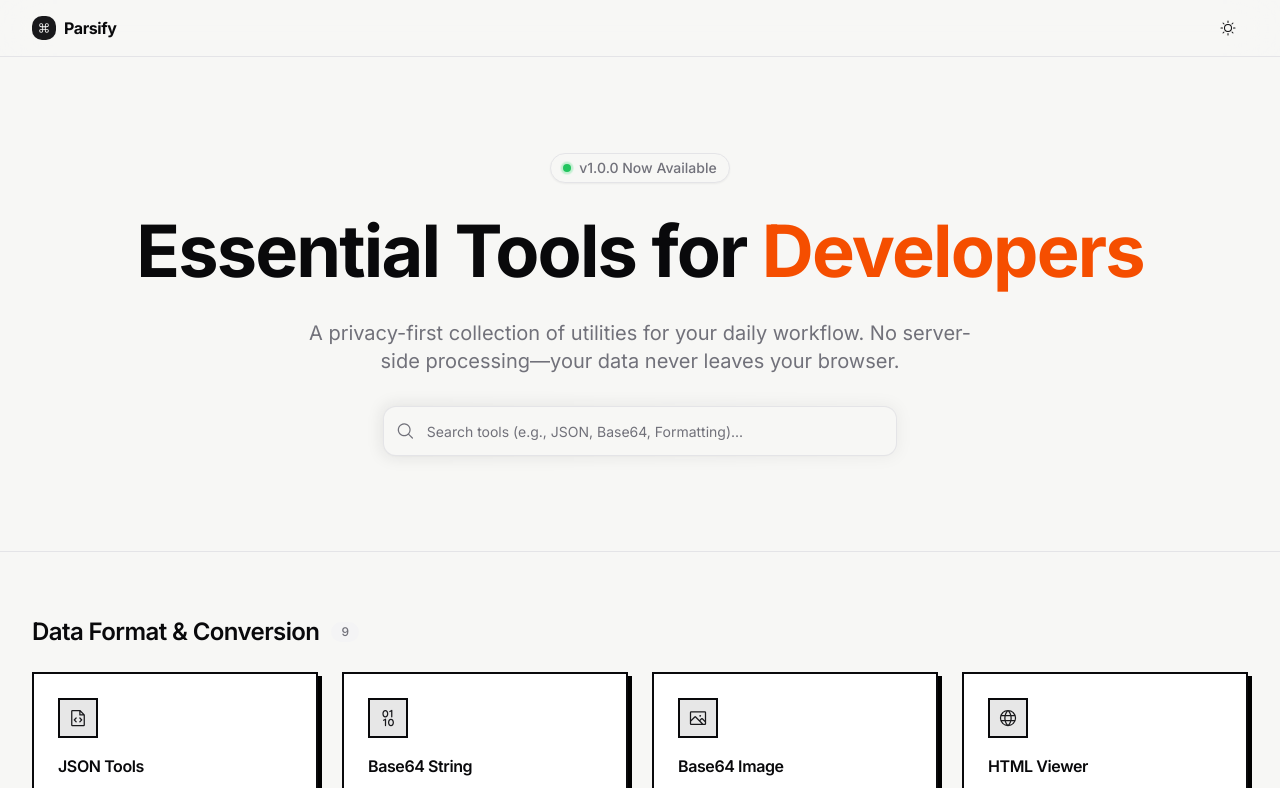
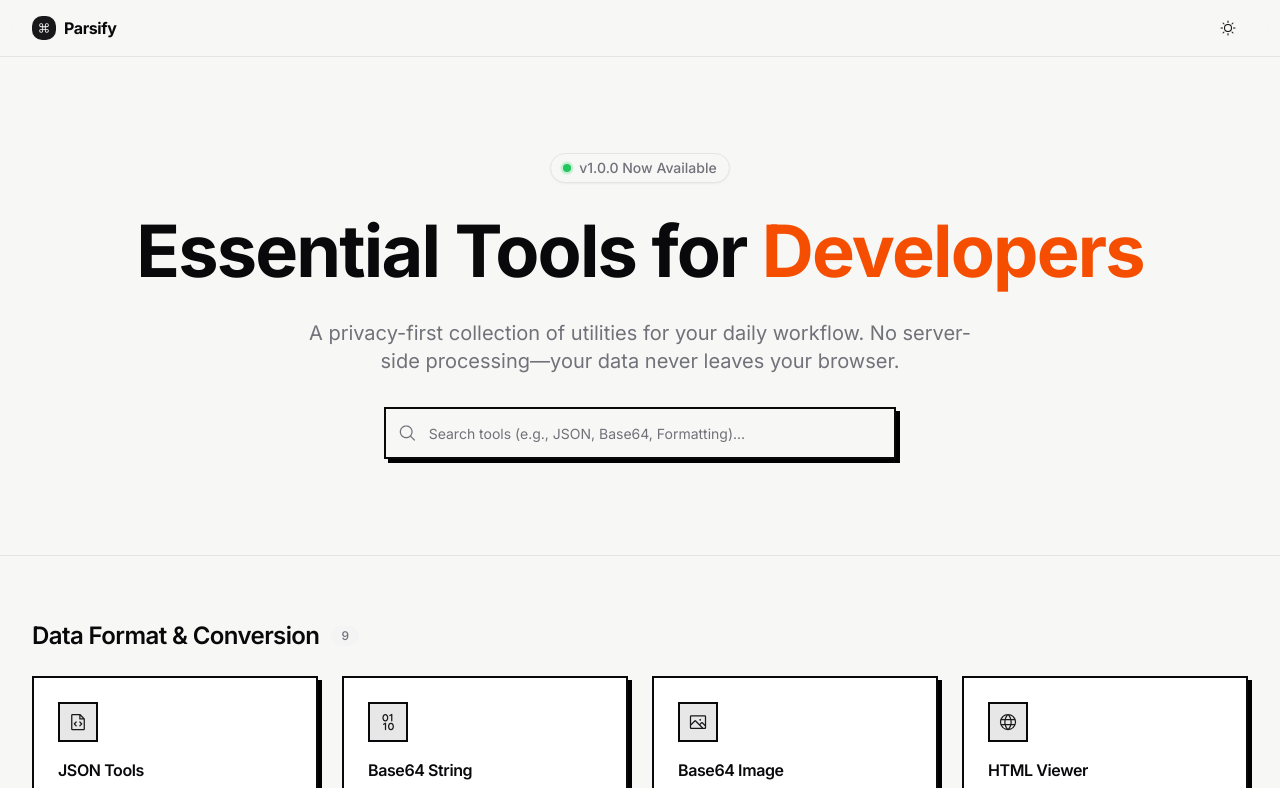
Before and after one commit to youming-ai/parsify.dev, a Next.js app: page / in a window 1280 px wide. Shown: the top 788 px of the page. Built offline with nearby package versions, Linux system fonts and the light colour scheme.

Commit message:
style: apply brutalist style to homepage search box

```diff
--- a/src/app/HomeClient.tsx
+++ b/src/app/HomeClient.tsx
@@ -83,11 +83,10 @@ export default function HomeClient() {
               processing—your data never leaves your browser.
             </p>
 
-            {/* Modern MagnifyingGlass Box */}
+            {/* Brutalist Search Box */}
             <div className="fade-in animate-in slide-in-from-bottom-10 mx-auto w-full max-w-lg duration-1000">
               <div className="relative group">
-                <div className="absolute -inset-0.5 rounded-lg bg-gradient-to-r from-primary/20 to-primary/10 opacity-50 blur transition duration-1000 group-hover:opacity-100 group-hover:duration-200" />
-                <div className="relative flex items-center rounded-lg bg-background shadow-sm ring-1 ring-border transition-shadow focus-within:ring-2 focus-within:ring-primary/20">
+                <div className="relative flex items-center rounded-none border-2 border-foreground bg-background shadow-[4px_4px_0_0_rgba(0,0,0,1)] transition-all duration-200 focus-within:shadow-[6px_6px_0_0_rgba(0,0,0,1)] focus-within:-translate-x-0.5 focus-within:-translate-y-0.5 dark:shadow-[4px_4px_0_0_rgba(255,255,255,0.2)] dark:focus-within:shadow-[6px_6px_0_0_rgba(255,255,255,0.2)]">
                   <MagnifyingGlass
                     className="ml-3 h-5 w-5 text-muted-foreground"
                     aria-hidden="true"
```
